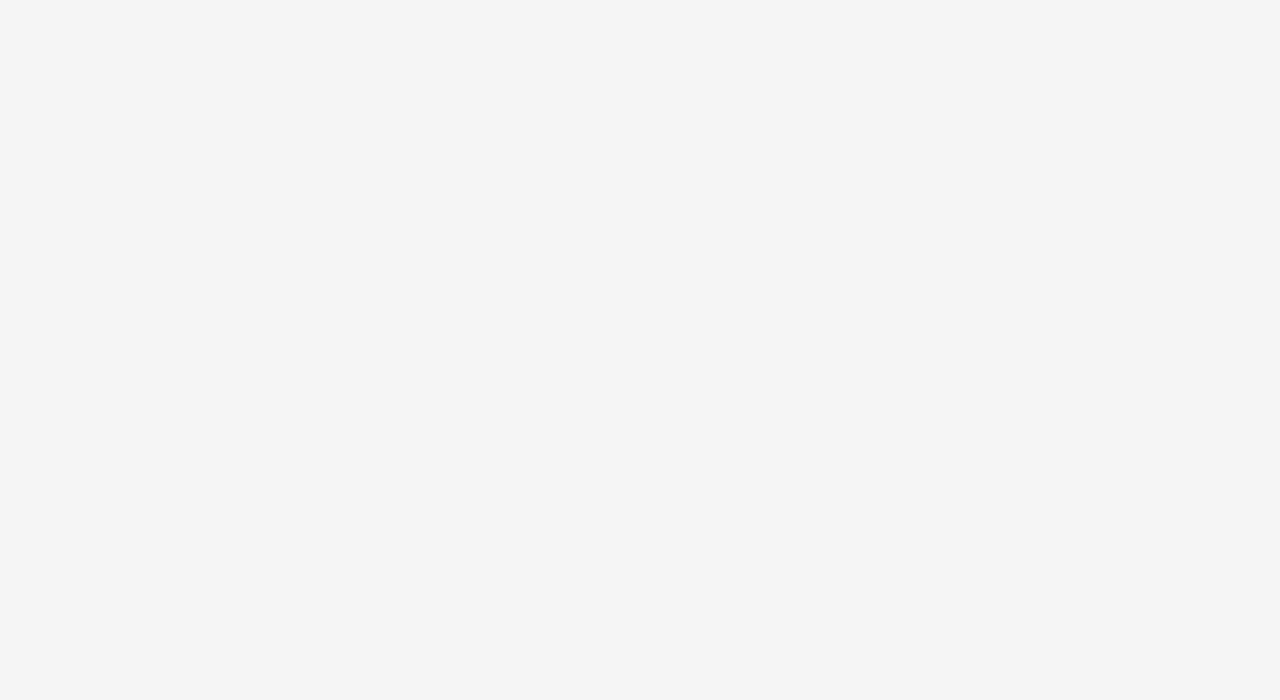
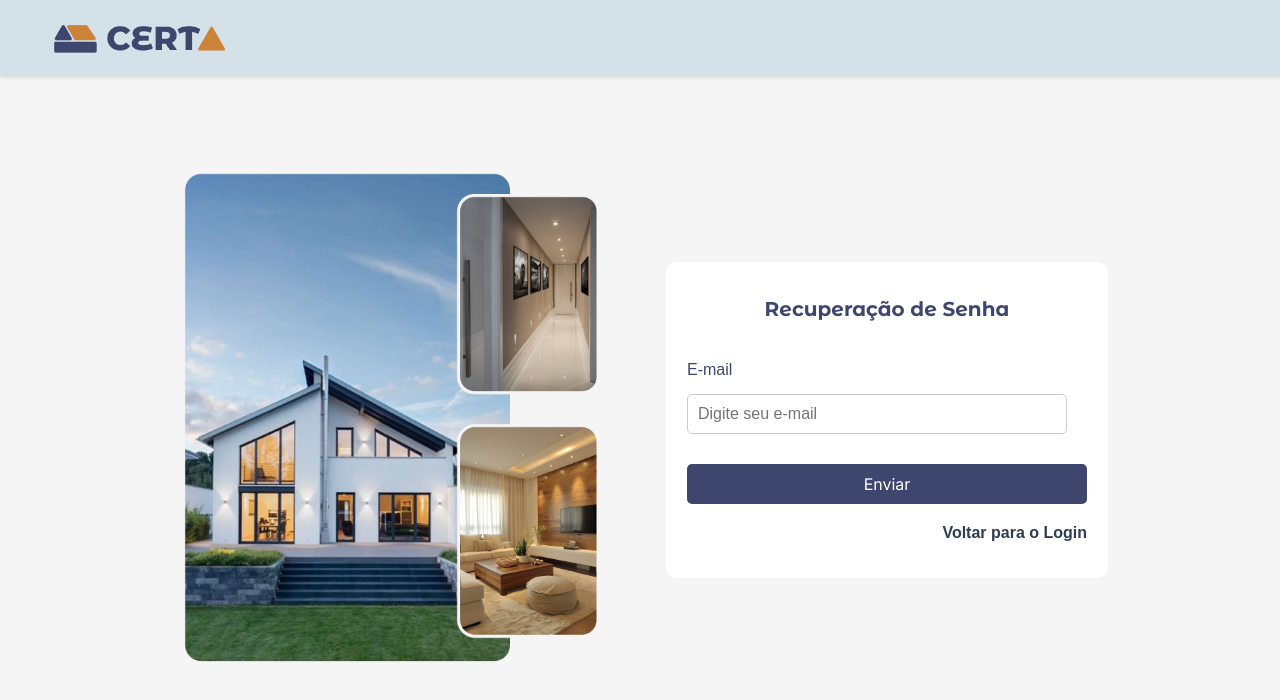
Before and after one commit to Yann-Uchoa5/front-imoveis, a React (Create React App) app: page /recuperar-senha in a window 1280 px wide. Before the commit this address had no page. Shown: the top 700 px of the page. Built offline with nearby package versions, Linux system fonts and the light colour scheme.

Commit message:
feat: Implementando tela de recuperação de senha

```diff
--- /dev/null
+++ b/src/pages/RecoverPassword/RecoverPassword.css
@@ -0,0 +1,84 @@
+.recover-container {
+  display: flex;
+  justify-content: center;
+  align-items: center;
+  height: 100vh;
+  padding: 20px;
+}
+
+.recover-box {
+  background: white;
+  padding: 40px;
+  border-radius: 12px;
+  box-shadow: 0px 4px 20px rgba(0, 0, 0, 0.1);
+  text-align: center;
+  width: 100%;
+  max-width: 400px;
+}
+
+h1 {
+  color: #0072ff;
+  font-size: 1.8em;
+  margin-bottom: 20px;
+}
+
+p {
+  color: #555;
+  font-size: 1em;
+  margin-bottom: 25px;
+  line-height: 1.5;
+}
+
+input {
+  width: 100%;
+  padding: 15px;
+  margin: 10px 0;
+  border: 1px solid #ccc;
+  border-radius: 8px;
+  font-size: 1em;
+  box-sizing: border-box;
+  transition: border-color 0.3s ease;
+}
+
+input:focus {
+  border-color: #0072ff;
+  outline: none;
+}
+
+button {
+  width: 100%;
+  padding: 15px;
+  background: #0072ff;
+  color: white;
+  border: none;
+  border-radius: 8px;
+  cursor: pointer;
+  font-size: 1.1em;
+  margin-top: 20px;
+  transition: background-color 0.3s ease;
+}
+
+button:hover {
+  background: #005bb5;
+}
+
+.message {
+  margin-top: 20px;
+  color: green;
+  font-weight: bold;
+  font-size: 1.1em;
+}
+
+.forgot-password {
+  margin-top: 20px;
+}
+
+.forgot-password a {
+  text-decoration: none;
+  font-size: 1em;
+  font-weight: bold;
+}
+
+.forgot-password a:hover {
+  color: #005bb5;
+}
--- /dev/null
+++ b/src/pages/RecoverPassword/RecoverPassword.js
@@ -0,0 +1,54 @@
+import React, { useState } from "react";
+import Navbar from "../../components/Navbar/Navbar";
+import FormInput from "../../components/FormInput/FormInput";
+import Button from "../../components/Button/Button";
+import "./RecoverPassword.css";
+import hotel from "../../assets/images/hotel.png";
+
+const RecoverPassword = () => {
+  const [email, setEmail] = useState("");
+  const [message, setMessage] = useState("");
+
+  const handleSubmit = (e) => {
+    e.preventDefault();
+    if (!email) {
+      setMessage("Por favor, insira um e-mail válido.");
+      return;
+    }
+    setMessage(
+      "Se o e-mail estiver cadastrado, você receberá instruções em breve."
+    );
+  };
+
+  return (
+    <div className="login-wrapper">
+      <Navbar />
+      <img src={hotel} alt="Hotel" className="imagem-lado" />
+      <div className="login-container">
+        <h1>Recuperação de Senha</h1>
+        <form onSubmit={handleSubmit}>
+          <div className="form-group">
+            <label>E-mail</label>
+            <FormInput
+              type="email"
+              value={email}
+              onChange={(e) => setEmail(e.target.value)}
+              placeholder="Digite seu e-mail"
+              required
+            />
+          </div>
+
+          <Button>Enviar</Button>
+        </form>
+
+        {message && <p className="message">{message}</p>}
+
+        <div className="forgot-password">
+          <a href="/">Voltar para o Login</a>
+        </div>
+      </div>
+    </div>
+  );
+};
+
+export default RecoverPassword;
--- a/src/routes/AppRoutes.js
+++ b/src/routes/AppRoutes.js
@@ -6,6 +6,7 @@ import CadastroImovel from "../pages/CadastroImovelPage/CadastroImovel";
 import Perfil from "../pages/Perfil/Perfil";
 import Home from "../pages/Home/Home";
 import ListaInteresses from "../pages/ListaInteressesPage/ListaInteresses"
+import RecoverPassword from "../pages/RecoverPassword/RecoverPassword";
 
 const AppRoutes = () => {
   return (
@@ -13,6 +14,7 @@ const AppRoutes = () => {
       <Routes>
         <Route path="/" element={<Cadastro />} />
         <Route path="/login" element={<Login />} />
+        <Route path="/recuperar-senha" element={<RecoverPassword />} />
         <Route path="/cadastrar_imovel" element={<CadastroImovel />} />
         <Route path="/perfil" element={<Perfil />} />
         <Route path="/home" element={<Home />} />
```
